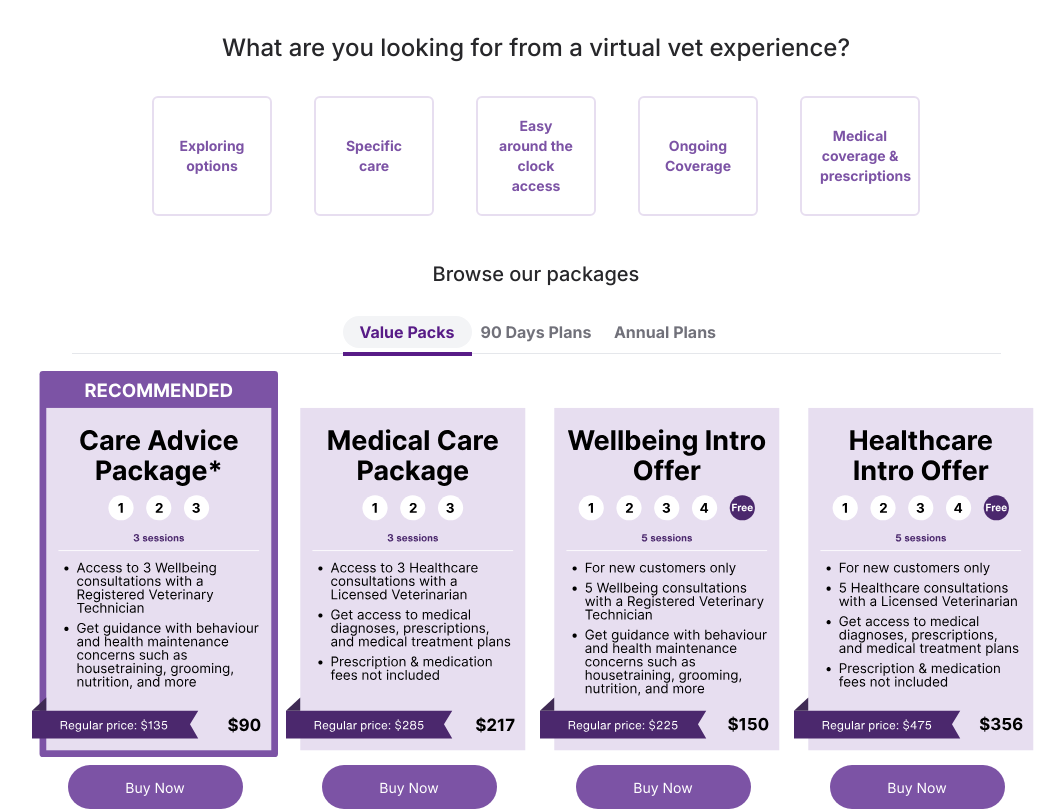
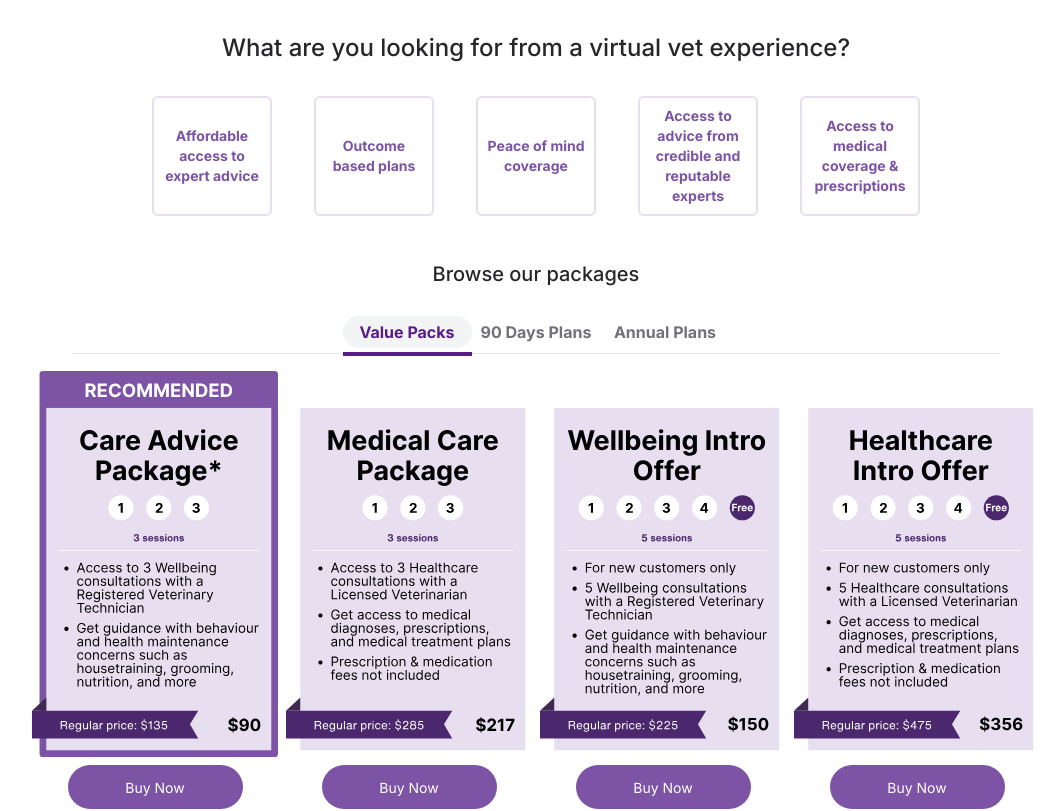
Before and after one commit to nascentdigital/wh-user-testing, a Next.js app: page / in a window 1280 px wide. Shown: the top 811 px of the page, without its empty margins (104-1168 px from the left). Built offline with nearby package versions, Linux system fonts and the light colour scheme.

Commit message:
content update

```diff
--- a/app/Mock/data.js
+++ b/app/Mock/data.js
@@ -59,27 +59,27 @@ const Data = {
   experiences: [
     {
       id: EXPERIENCE_ID.EXPERIENCE_ID_1,
-      label: 'Exploring options',
+      label: 'Affordable access to expert advice',
 
     },
     {
       id: EXPERIENCE_ID.EXPERIENCE_ID_2,
-      label: 'Specific care',
+      label: 'Outcome based plans',
 
     },
     {
       id: EXPERIENCE_ID.EXPERIENCE_ID_3,
-      label: 'Easy around the clock access',
+      label: 'Peace of mind coverage',
 
     },
     {
       id: EXPERIENCE_ID.EXPERIENCE_ID_4,
-      label:'Ongoing Coverage',
+      label:'Access to advice from credible and reputable experts',
 
     },
     {
       id: EXPERIENCE_ID.EXPERIENCE_ID_5,
-      label: 'Medical coverage & prescriptions',
+      label: 'Access to medical coverage & prescriptions',
 
     },
   ],
--- a/app/components/ExperienceBlock.jsx
+++ b/app/components/ExperienceBlock.jsx
@@ -22,7 +22,7 @@ const ExperiencesBlock = ({ pageModel }) => {
               key={id}
               onClick={() => handleExperienceClick(id)}
               className={classNames(
-                "w-[120px] h-[120px] px-[18px]  rounded-md border-2 leading-[16px]",
+                "w-[120px] h-[120px] px-[8px]  rounded-md border-2 leading-[16px]",
                 selectedExperiences[id]? "bg-[#7C53A5] border-[#73479D]":"border-[#E7DEF0]",
               )}
             >
```
